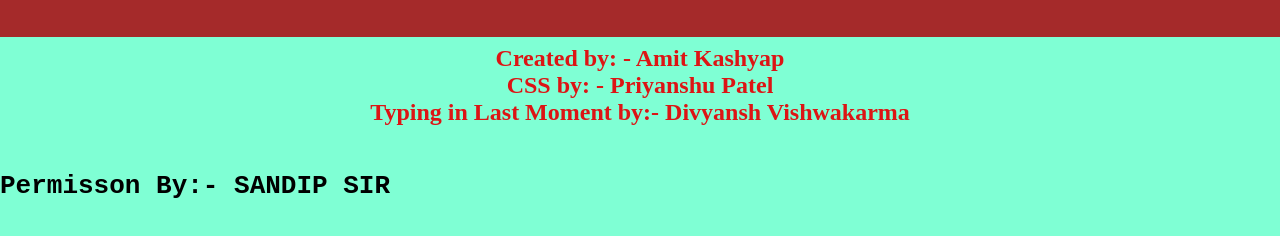
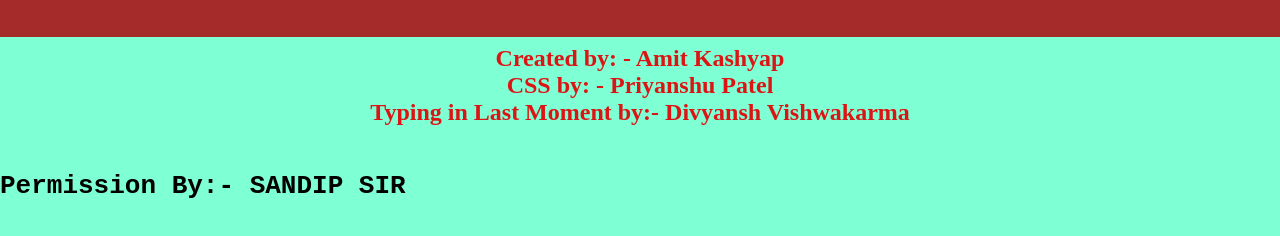
Before and after one commit to lstudent641amit/College-, a plain HTML site: page About.html in a window 1280 px wide. Drawn offline with Linux system fonts and the light colour scheme.

Commit message:
Update About.html

```diff
--- a/About.html
+++ b/About.html
@@ -20,6 +20,7 @@
 <pre>
 
 
-    <h1>Permisson By:- SANDIP SIR</h1></pre>
+    <h1>Permission By:- SANDIP SIR</h1></pre>
 </body>
+
 </html>
```
